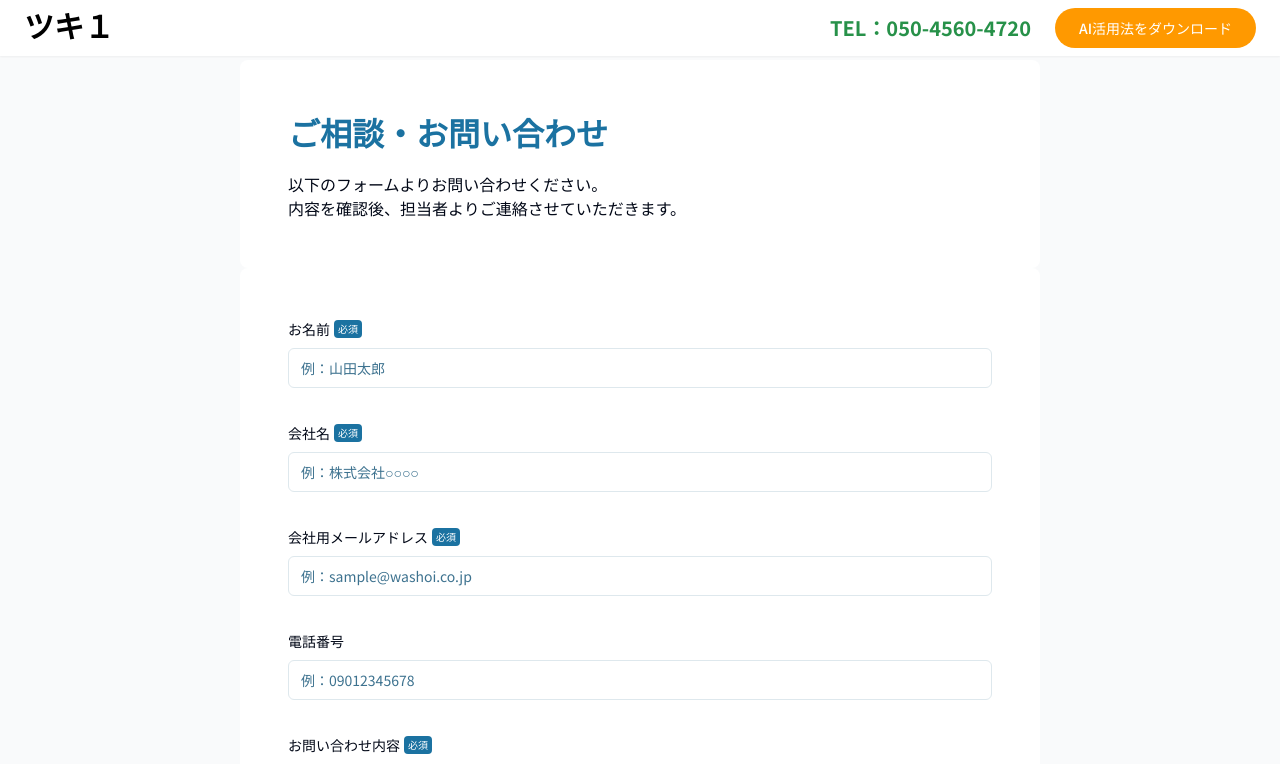
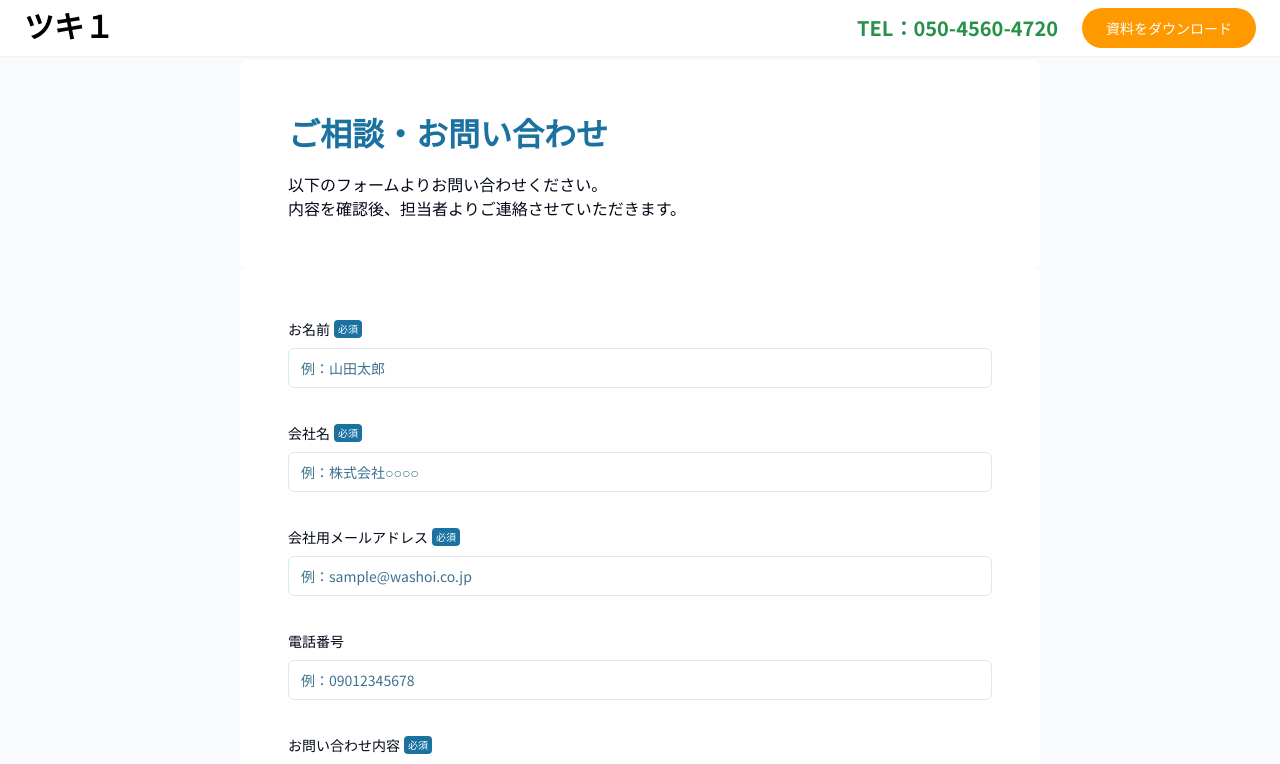
Before and after one commit to washoidevelop/it_advisor_lp_hishiki_v2, a React (Vite) app: page /contact in a window 1280 px wide. Shown: the top 764 px of the page. Built offline with nearby package versions, Linux system fonts and the light colour scheme; a web font is replaced by a local one.

Commit message:
文言修正

```diff
--- a/src/components/Navbar.tsx
+++ b/src/components/Navbar.tsx
@@ -25,7 +25,7 @@ const Navbar = () => {
             className="bg-[#FF9900] hover:bg-[#FF9900]/90 text-white font-medium px-6 h-[40px] rounded-full"
             onClick={() => navigateWithUtm("/download")}
           >
-            AI活用法をダウンロード
+            資料をダウンロード
           </Button>
         </div>
       </div>
```
